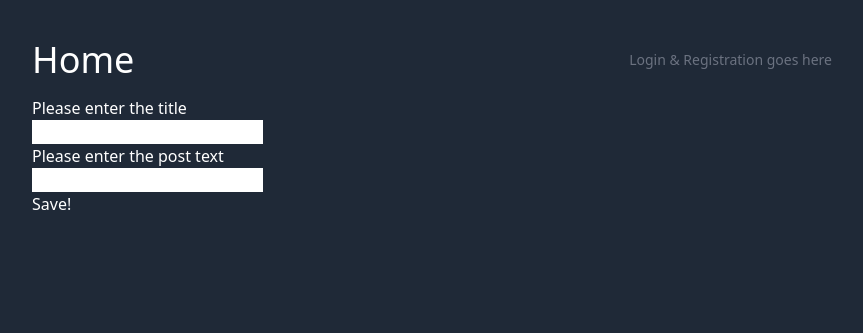
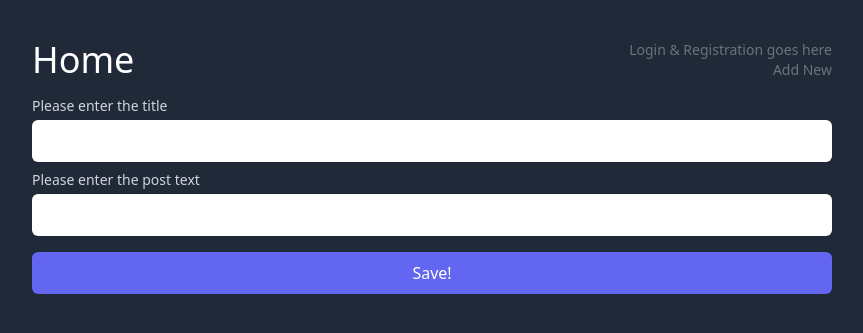
Before and after one commit to francisborge/symfony6-hands-on, a Symfony app: template templates/micro_post/edit.html.twig in a window 1280 px wide. Shown: the top 333 px of the page, without its empty margins (208-1071 px from the left). Run offline with Twig, Linux system fonts and the light colour scheme; the template is opened without the code that fills it, so the values that code supplies are empty; form fields are guessed from the names that the template uses; some libraries are stand-ins or nearby versions.

Commit message:
5.42_styling_forms

```diff
--- a/templates/base.html.twig
+++ b/templates/base.html.twig
@@ -31,7 +31,10 @@
 
             <div class="text-right">
                 <div class="text-sm text-gray-400 dark:text-gray-500">
-                    Login & Registration goes here
+                    <div>Login & Registration goes here</div>
+                    <div>
+                        <a href="{{ path('app_micro_post_add') }}">Add New</a>
+                    </div>
                 </div>
             </div>
         </div>
--- a/templates/micro_post/_form.html.twig
+++ b/templates/micro_post/_form.html.twig
@@ -2,20 +2,18 @@
 <div>{{ form_errors(form) }}</div>
 
 <div>
-    {{ form_label(form.title, 'Please enter the title') }}
-</div>
-<div>
-    {{ form_widget(form.title, {'attr': {'style': 'color: gray'}}) }}
+    {{ form_label(form.title, 'Please enter the title', {'label_attr': {'class': 'block text-sm text-gray-700 dark:text-gray-300 font-medium'}}) }}
+    {{ form_widget(form.title, {'attr': {'class': 'block w-full shadow-sm border-gray-300 dark:border-transparent dark:text-gray-800 rounded-md border p-2 mt-1 mb-2'}}) }}
+    {{ form_errors(form.title) }}
 </div>
 
 <div>
-    {{ form_label(form.text, 'Please enter the post text') }}
-</div>
-<div>
-    {{ form_widget(form.text) }}
+    {{ form_label(form.text, 'Please enter the post text', {'label_attr': {'class': 'block text-sm text-gray-700 dark:text-gray-300 font-medium'}}) }}
+    {{ form_widget(form.text, {'attr': {'class': 'block w-full shadow-sm border-gray-300 dark:border-transparent dark:text-gray-800 rounded-md border p-2 mt-1 mb-2'}}) }}
+    {{ form_errors(form.text) }}
 </div>
 
 <div>
-    <button type="submit">Save!</button>
+    <button type="submit" class="block w-full shadow-sm border-transparent bg-indigo-600 hover:bg-indigo-700 dark:bg-indigo-500 dark:hover:bg-indigo-400 dark:text-white rounded-md border p-2 mt-4 mb-2">Save!</button>
 </div>
 {{ form_end(form) }}
--- a/templates/micro_post/index.html.twig
+++ b/templates/micro_post/index.html.twig
@@ -28,6 +28,9 @@
             <div class="text-sm text-gray-500 dark:tex-gray-400">
                 <a href="#">user@email.com</a>
             </div>
+            <div class="text-xl dark:tex-gray-400">
+                <a href="{{ path('app_micro_post_edit', {post: post.id}) }}">Edit</a>
+            </div>
         </div>
     {% endfor %}
     {% else %}
```
